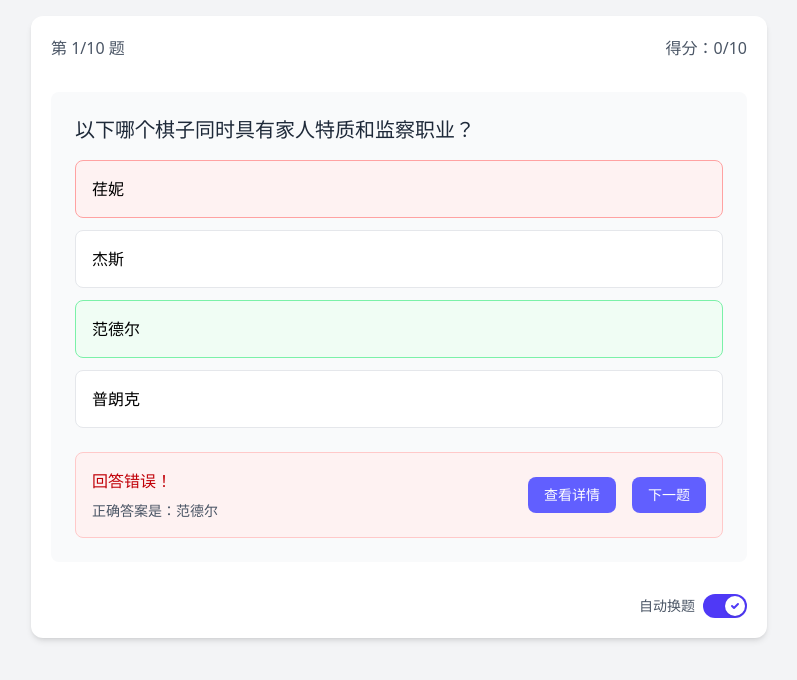
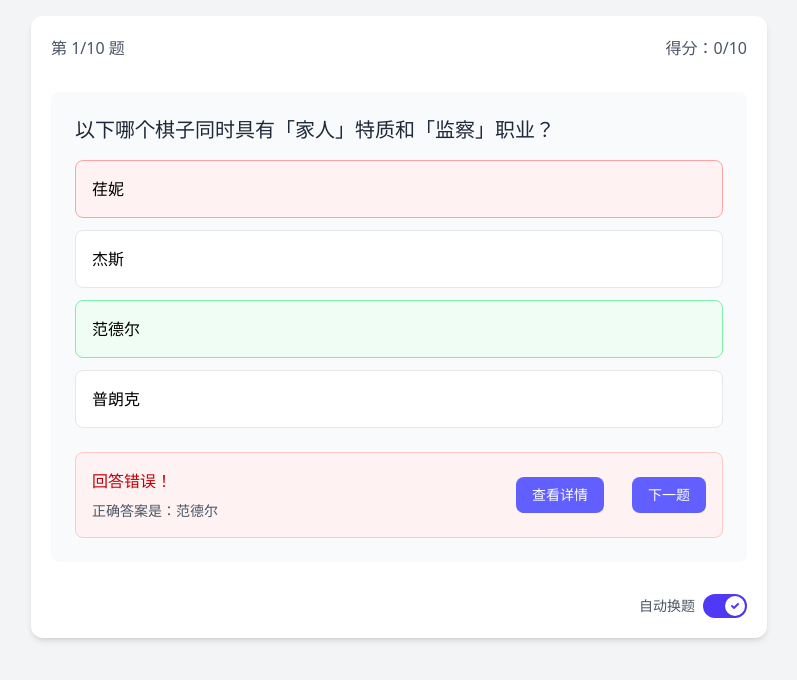
Before and after one commit to hanxuanyu/TFTTFTQuiz, a Vue app: page / in a window 1280 px wide. Both pictures are taken after a click on the button "荏妮". Shown: the top 680 px of the page, without its empty margins (241-1038 px from the left). Built offline with nearby package versions, Linux system fonts and the light colour scheme.

Commit message:
界面优化

```diff
--- a/src/components/TFTQuiz.vue
+++ b/src/components/TFTQuiz.vue
@@ -40,7 +40,7 @@
 
           <!-- 答案反馈 -->
           <div v-if="showResult" class="mt-6 p-4 rounded-lg" :class="isCorrect ? 'bg-green-50 border border-green-200' : 'bg-red-50 border border-red-200'">
-            <div class="flex items-center justify-between">
+            <div class="flex flex-col sm:flex-row sm:items-center sm:justify-between gap-4">
               <div>
                 <p class="font-medium" :class="isCorrect ? 'text-green-700' : 'text-red-700'">
                   {{ isCorrect ? '回答正确！' : '回答错误！' }}
@@ -49,17 +49,17 @@
                   {{ currentQuestion.type === 'chess' ? '正确答案是：' + currentQuestion.correctAnswer : '正确答案是：' + currentQuestion.correctAnswer.text }}
                 </p>
               </div>
-              <div class="flex items-center space-x-4">
+              <div class="flex flex-col sm:flex-row gap-3 sm:space-x-4">
                 <button
                   @click="showDetail"
-                  class="px-4 py-2 bg-indigo-500 text-white text-sm rounded-lg hover:bg-indigo-600 transition-colors"
+                  class="w-full sm:w-auto px-4 py-2 bg-indigo-500 text-white text-sm rounded-lg hover:bg-indigo-600 transition-colors"
                 >
                   查看详情
                 </button>
                 <button
                   v-if="!autoSkip || !isCorrect"
                   @click="nextQuestion"
-                  class="px-4 py-2 bg-indigo-500 text-white text-sm rounded-lg hover:bg-indigo-600 transition-colors"
+                  class="w-full sm:w-auto px-4 py-2 bg-indigo-500 text-white text-sm rounded-lg hover:bg-indigo-600 transition-colors"
                 >
                   下一题
                 </button>
@@ -166,7 +166,7 @@ const generateQuestions = () => {
 
       question = {
         type: 'chess',
-        question: `以下哪个棋子同时具有${races.join('、')}特质和${jobs.join('、')}职业？`,
+        question: `以下哪个棋子同时具有「${races.join('、')}」特质和「${jobs.join('、')}」职业？`,
         correctAnswer: randomChess.displayName,
         options: generateOptions(chessList, randomChess.displayName)
       }
@@ -191,9 +191,9 @@ const generateQuestions = () => {
 
       question = {
         type: 'trait',
-        question: `${randomChess.displayName}具有哪些特质和职业？`,
+        question: `「${randomChess.displayName}」具有哪些特质和职业？`,
         correctAnswer: {
-          text: `${races.join('、')}特质和${jobs.join('、')}职业`,
+          text: `「${races.join('、')}」特质和「${jobs.join('、')}」职业`,
           races: races,
           jobs: jobs
         },
@@ -236,7 +236,7 @@ const generateTraitOptions = (raceList, jobList, correctRaces, correctJobs) => {
 
   // 添加正确答案
   const correctOption = {
-    text: `${correctRaces.join('、')}特质和${correctJobs.join('、')}职业`,
+    text: `「${correctRaces.join('、')}」特质和「${correctJobs.join('、')}」职业`,
     races: correctRaces,
     jobs: correctJobs
   }
@@ -253,7 +253,7 @@ const generateTraitOptions = (raceList, jobList, correctRaces, correctJobs) => {
     }
 
     const option = {
-      text: `${randomRaces.map(r => r.name).join('、')}特质和${randomJobs.map(j => j.name).join('、')}职业`,
+      text: `「${randomRaces.map(r => r.name).join('、')}」特质和「${randomJobs.map(j => j.name).join('、')}」职业`,
       races: randomRaces.map(r => r.name),
       jobs: randomJobs.map(j => j.name)
     }
```
